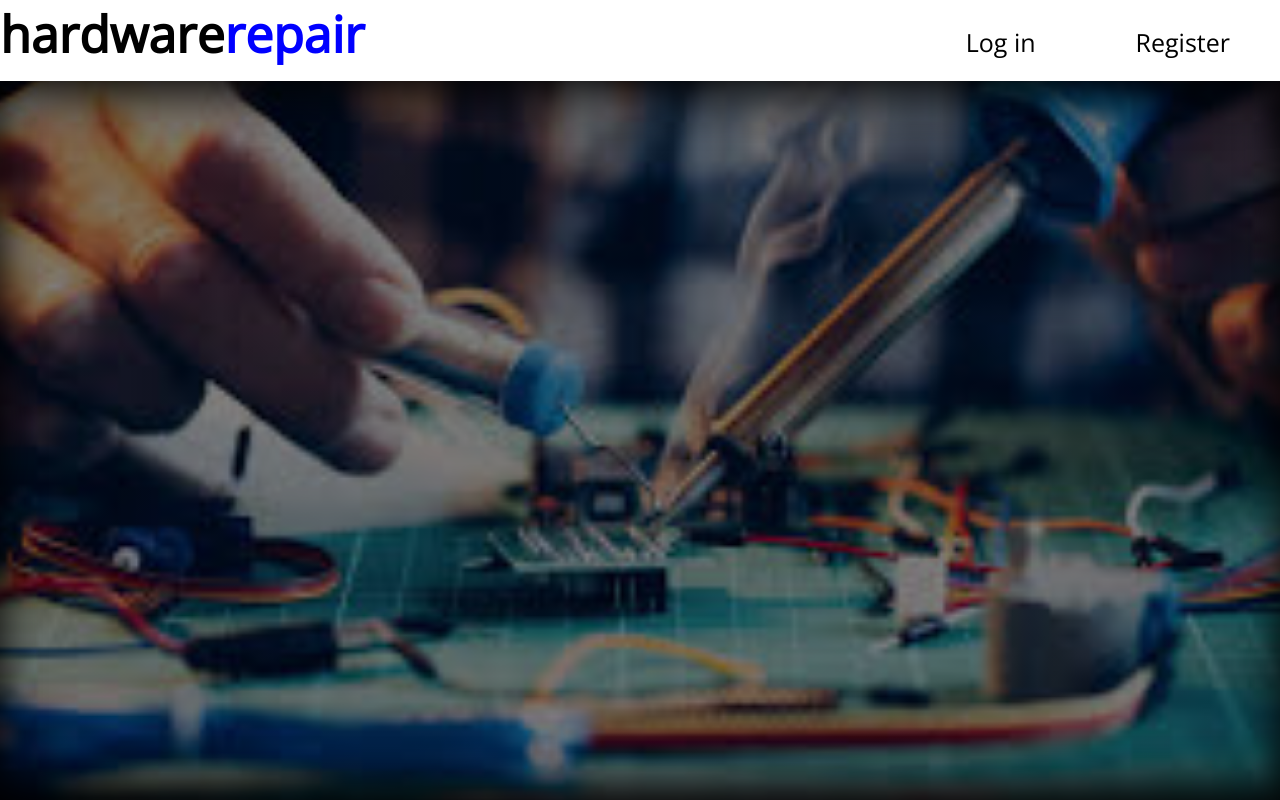
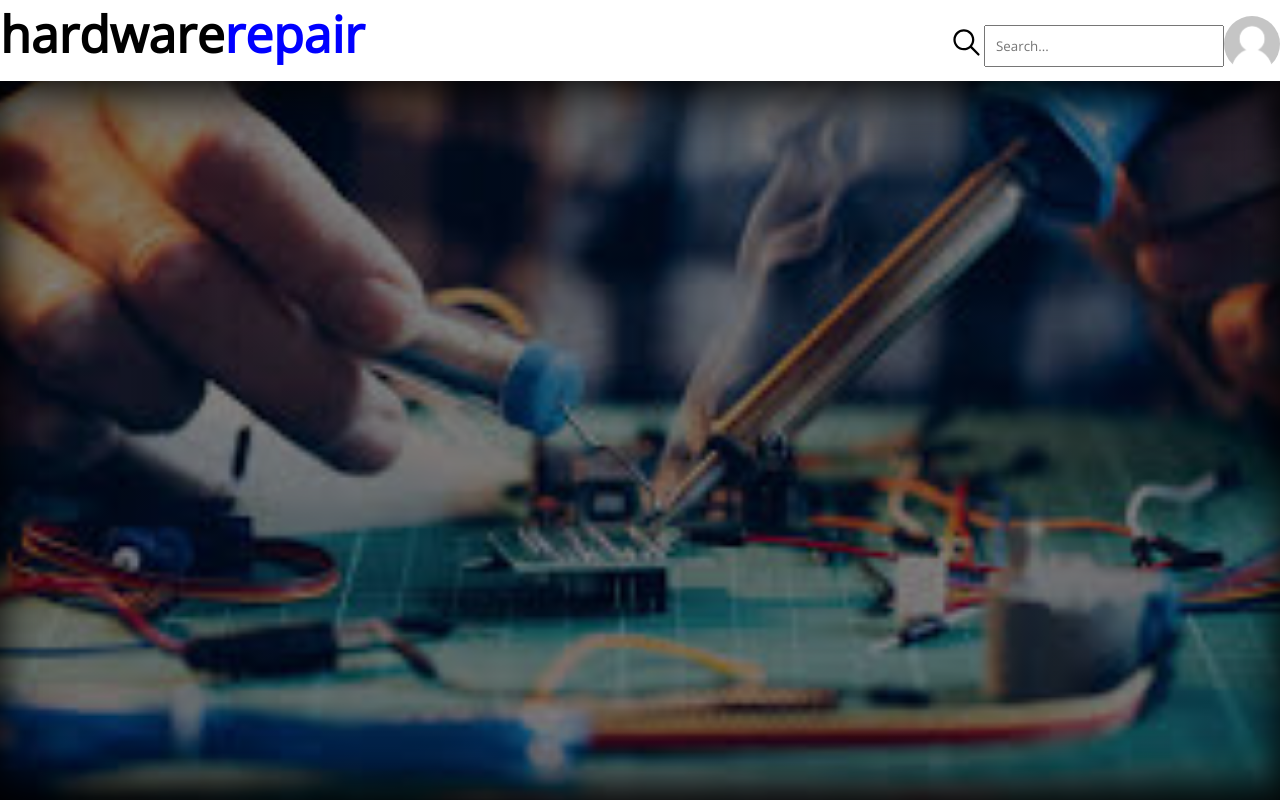
Before and after one commit to rlcyphr/hardware-repair, a website: page views/index.html in a window 1280 px wide. Shown: the top 800 px of the page. Drawn offline with nearby package versions, Linux system fonts and the light colour scheme; files that its build step writes are made by us from their sources.

Commit message:
Added search button and base user profile picture.

```diff
--- a/public/css/style.css
+++ b/public/css/style.css
@@ -30,8 +30,8 @@ body, html {
 
 h1 {
     font-size: 250%;
-    display: inline-block;
     margin-bottom: 0.25em;
+    float: left;
 }
 
 
@@ -130,9 +130,9 @@ Text Formatting
 .link {
 
     float: right;
-    margin: 0 50px;
-    margin-top: 1em;
-    font-size: 125%;
+    margin: 0 40px;
+    margin-top: 1.25em;
+    font-size: 110%;
     border-bottom: 1px solid rgba(0, 0, 0, 0.0);
     transition: border 0.3s;
     padding-bottom: 3px;
@@ -140,6 +140,70 @@ Text Formatting
 
 .blue {
     color: blue;
+}
+
+
+
+/*
+
+Icons
+
+*/
+
+
+
+.icon {
+
+    background-image: url('/imgs/icons/search.svg');
+    width: 35px;
+    height: 35px;
+    border-bottom: none;
+    transition: transform 0.3s;
+    margin-left: 25px;
+}
+
+.usr-pic {
+    height: 56px;
+    width: 56px;
+    float: right;
+    margin-top: 0.8em;
+    overflow: hidden;
+    background-image: url('/imgs/icons/user-avatar.png');
+    background-size: cover;
+    background-position: center;
+    border-radius: 50%;
+}
+
+
+
+/*
+
+Search box
+
+*/
+
+
+
+.search-box {
+    /* Box around the input section */
+    height: 100%;
+    width: 80%;
+    float: left;
+}
+
+.search-box input {
+    /* Input box */
+    padding: 10px;
+    width: 0;
+    transition: all 0.3s;
+}
+
+.search-wrapper {
+    height: auto;
+    width: 300px;
+    float: right;
+    overflow: hidden;
+    margin-top: 1.25em;
 }
 
 
@@ -156,3 +220,31 @@ Interactive page effects
     border-bottom: 1px solid black;
 
 }
+
+.icon {
+    float: left;
+}
+
+
+.icon:hover {
+    border-bottom: none;
+    transform: scale(1.25);
+}
+
+
+
+/*
+
+Classes for use with JS
+
+*/
+
+
+
+.active {
+    width: 100% !important;
+}
+
+.hidden {
+    width: 0 !important;
+}
--- /dev/null
+++ b/public/scripts/script.js
@@ -0,0 +1,22 @@
+
+
+function displayItem(element) {
+
+    let el = document.getElementById(element);
+    if (el.classList.contains('hidden')) {
+        el.classList.toggle('hidden');
+    }
+
+    el.classList.toggle('active');
+
+
+}
+
+function hideItem(element) {
+
+    let el = document.getElementById(element);
+
+    el.classList.toggle('active');
+    el.classList.toggle('hidden');
+
+}
--- a/views/index.html
+++ b/views/index.html
@@ -20,10 +20,29 @@
         <div class="box">
             <h1>hardware<span class="blue">repair</span></h1>
 
+            <div class="usr-pic"></div>
+
             <!--There needs to be a search box & user icon image here. -->
 
-            <div class="link"><a href="#">Register</a></div>
-            <div class="link"><a href="#">Log in</a></div>
+            <!-- the details for logging in, registering, etc. are to be found under the user icon -->
+
+
+            <!--<div class="link"><a href="#">Register</a></div>
+            <div class="link"><a href="#">Log in</a></div>-->
+
+            <div class="search-wrapper">
+
+                <!--<div onmouseover="displayItem('search')" onmouseout="hideItem('search')" class="icon"></div>-->
+                <div class="icon"></div>
+                <div class="search-box">
+                    <input type="text" placeholder="Search..." class="active" id="search">
+                </div>
+
+
+
+            </div>
+
+
         </div>
     </div>
 </div>
@@ -38,6 +57,8 @@
 
 
         <p>
+
+
             Hardware Repair is a business dedicated to repairing faults in all types of computers, including desktop PCs, laptops, and mobile phones.
             We offer a range of repair options including data recovery, hardware upgrades, and more. We strive to provide the utmost in customer support
             and in the quality of the repairs that we provide.<br ><br>
@@ -82,4 +103,8 @@
 
 </section>
 
+
+<script src="/scripts/script.js" type="text/javascript"></script>
+
+
 </body>
```
Also changed, not shown: public/imgs/icons/search.svg (added), public/imgs/icons/user-avatar.png (added).
